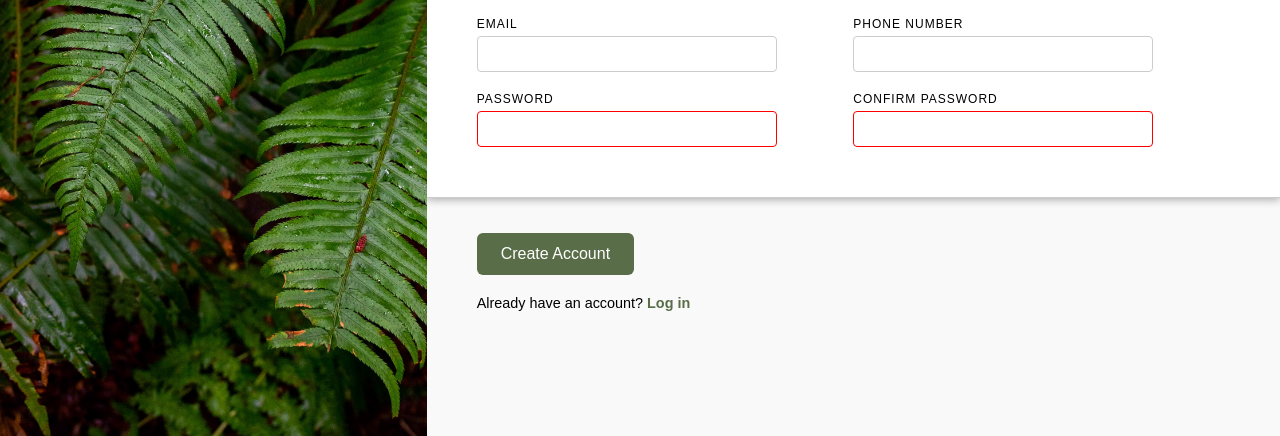
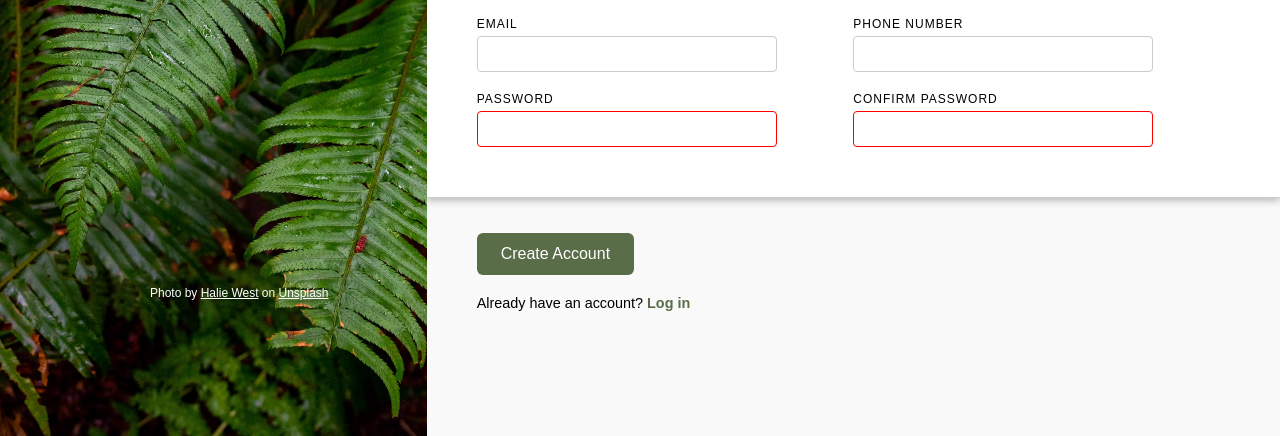
Before and after one commit to AminaAssouane/sign-up-form, a plain HTML site: page index.html in a window 1280 px wide. Shown: the part 364-800 px from the top of the page. Drawn offline with Linux system fonts and the light colour scheme.

Commit message:
Add background credit

```diff
--- a/index.html
+++ b/index.html
@@ -13,6 +13,7 @@
         <img src="icon.jpg" alt="icon" id="icon" />
         ODIN
       </div>
+      <div class="credit">Photo by <u>Halie West</u> on <u>Unsplash</u></div>
     </div>
     <div class="container">
       <div class="text">
--- a/styles.css
+++ b/styles.css
@@ -48,6 +48,15 @@ body {
 #icon {
   width: 100px;
   height: 130px;
+}
+
+.credit {
+  position: absolute;
+  font-family: sans-serif;
+  color: white;
+  font-size: 12px;
+  top: 650px;
+  left: 150px;
 }
 
 /* Right side container */
```
